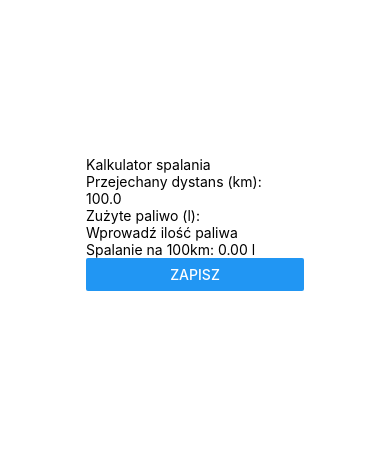
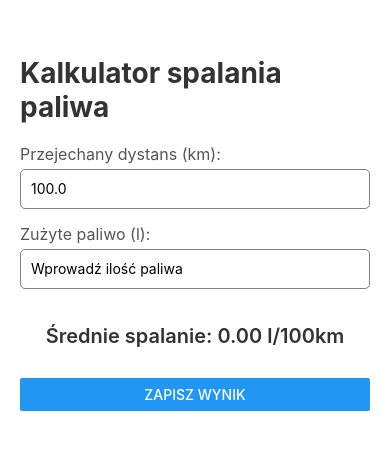
Before and after one commit to JakubOlejnik2007/RN_kalkulator_spalania, a React Native app: screen / in a window 390 px wide. Shown: the part 199-648 px from the top of the page. Built offline with nearby package versions, Linux system fonts and the light colour scheme; no server answers.

Commit message:
Added styles for app

```diff
--- a/App.tsx
+++ b/App.tsx
@@ -59,13 +59,14 @@ export default function App() {
   return (
     <View style={styles.container}>
       <StatusBar style="auto" />
-      <SafeAreaView>
-        <Text>Kalkulator spalania</Text>
+      <SafeAreaView style={styles.safeArea}>
+        <Text style={styles.title}>Kalkulator spalania paliwa</Text>
         {
           controls.map((item, index) => {
-            return <View key={index}>
-              <Text>{item.label}</Text>
+            return <View key={index} style={styles.inputContainer}>
+              <Text style={styles.label}>{item.label}</Text>
               <TextInput
+                style={styles.input}
                 placeholder={item.placeholder}
                 value={formData[item.name]}
                 keyboardType={item.keyboardType}
@@ -81,12 +82,14 @@ export default function App() {
             </View>
           })
         }
-        <Text>Spalanie na 100km: {fuel_per_100km.toFixed(2)} l</Text>
-        <Button
-          title="Zapisz"
-          onPress={() => {
-            saveRecord();
-          }} />
+        <Text style={styles.result}>Średnie spalanie: {fuel_per_100km.toFixed(2)} l/100km</Text>
+        <View style={styles.buttonContainer}>
+          <Button
+            title="Zapisz wynik"
+            onPress={() => {
+              saveRecord();
+            }} />
+        </View>
       </SafeAreaView>
     </View>
   );
@@ -95,8 +98,47 @@ export default function App() {
 const styles = StyleSheet.create({
   container: {
     flex: 1,
-    backgroundColor: '#fff',
+    alignItems: 'center',
+    justifyContent: 'center',
+    paddingHorizontal: 20,
+  },
+  safeArea: {
+    flex: 1,
+    width: '100%',
     alignItems: 'center',
     justifyContent: 'center',
   },
+  title: {
+    fontSize: 28,
+    fontWeight: 'bold',
+    marginVertical: 20,
+    color: '#333',
+  },
+  inputContainer: {
+    marginBottom: 15,
+    width: '100%',
+  },
+  label: {
+    fontSize: 16,
+    marginBottom: 5,
+    color: '#555',
+  },
+  input: {
+    height: 40,
+    borderColor: 'gray',
+    borderWidth: 1,
+    borderRadius: 5,
+    paddingHorizontal: 10,
+    backgroundColor: '#fff',
+  },
+  result: {
+    fontSize: 20,
+    fontWeight: '600',
+    marginVertical: 20,
+    color: '#333',
+  },
+  buttonContainer: {
+    width: '100%',
+    marginTop: 10,
+  },
 });
```
